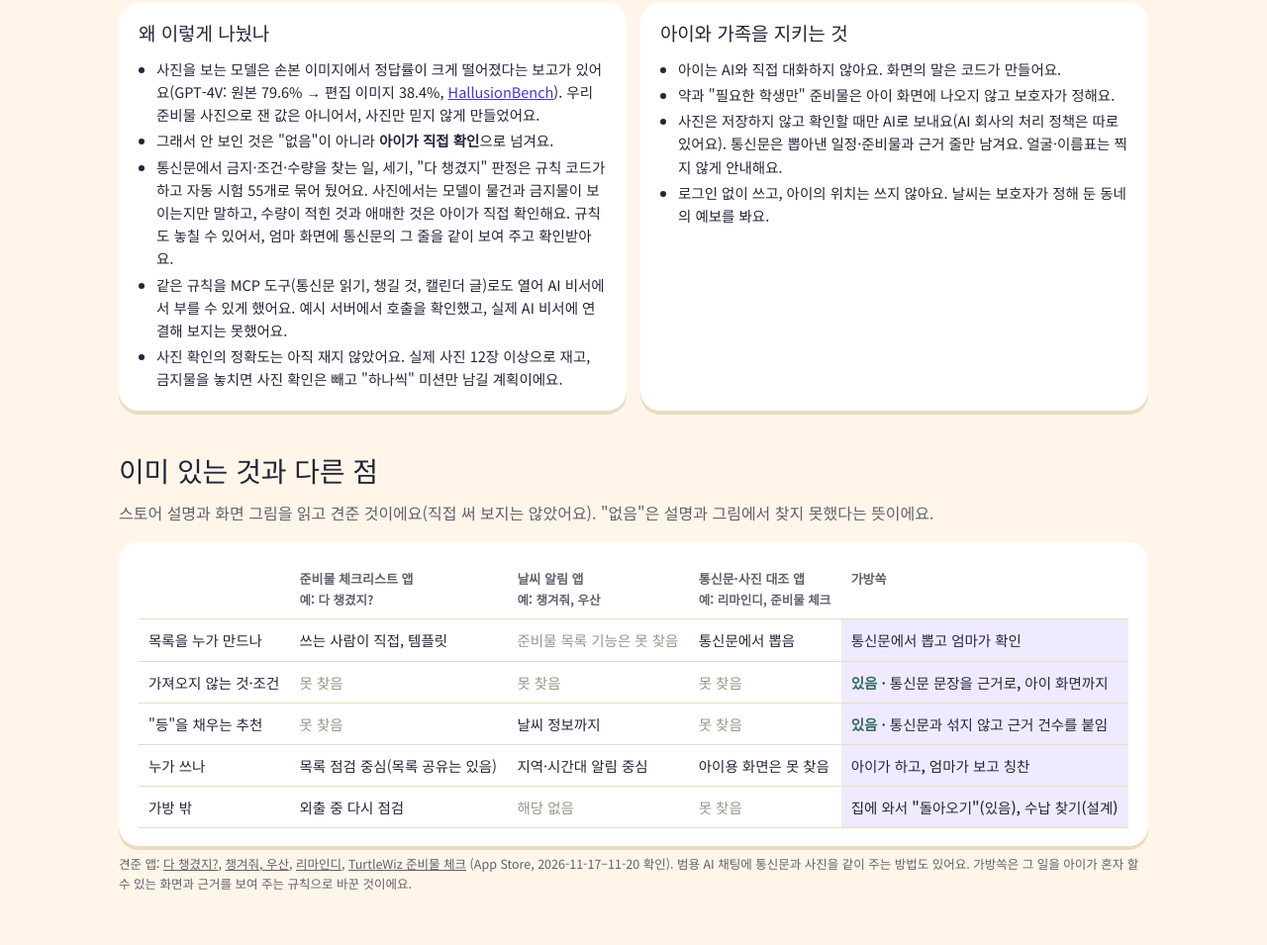
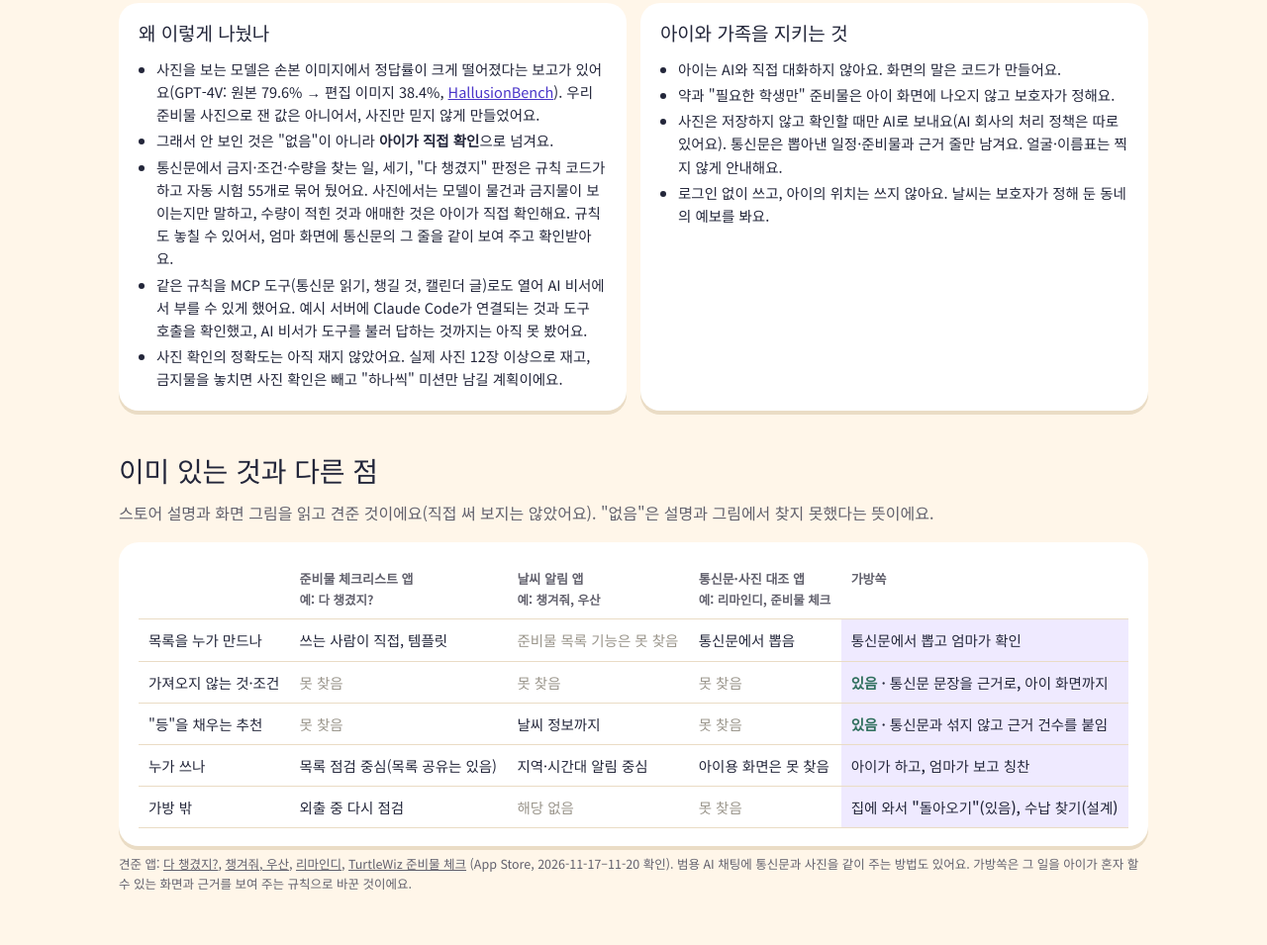
Before and after one commit to kimble125/chaenggyeojwo-ai-bag-check, a plain HTML site: page docs/index.html in a window 1280 px wide. Shown: the part 2567-3522 px from the top of the page at 99% size. Drawn offline with Linux system fonts and the light colour scheme.

Commit message:
[Aside sO44oA34HRXaAfBm] MCP 확인 범위를 사실대로: 예시 서버에 Claude Code 2.1.329 연결 확인(✔ Connected), 모델이 도구를 불러 답하는 것은 미확인

```diff
--- a/docs/index.html
+++ b/docs/index.html
@@ -169,7 +169,7 @@
       <li>사진을 보는 모델은 손본 이미지에서 정답률이 크게 떨어졌다는 보고가 있어요(GPT-4V: 원본 79.6% → 편집 이미지 38.4%, <a href="https://arxiv.org/abs/2310.14566" target="_blank" rel="noopener">HallusionBench</a>). 우리 준비물 사진으로 잰 값은 아니어서, 사진만 믿지 않게 만들었어요.</li>
       <li>그래서 안 보인 것은 "없음"이 아니라 <b>아이가 직접 확인</b>으로 넘겨요.</li>
       <li>통신문에서 금지·조건·수량을 찾는 일, 세기, "다 챙겼지" 판정은 규칙 코드가 하고 자동 시험 55개로 묶어 뒀어요. 사진에서는 모델이 물건과 금지물이 보이는지만 말하고, 수량이 적힌 것과 애매한 것은 아이가 직접 확인해요. 규칙도 놓칠 수 있어서, 엄마 화면에 통신문의 그 줄을 같이 보여 주고 확인받아요.</li>
-      <li>같은 규칙을 MCP 도구(통신문 읽기, 챙길 것, 캘린더 글)로도 열어 AI 비서에서 부를 수 있게 했어요. 예시 서버에서 호출을 확인했고, 실제 AI 비서에 연결해 보지는 못했어요.</li>
+      <li>같은 규칙을 MCP 도구(통신문 읽기, 챙길 것, 캘린더 글)로도 열어 AI 비서에서 부를 수 있게 했어요. 예시 서버에 Claude Code가 연결되는 것과 도구 호출을 확인했고, AI 비서가 도구를 불러 답하는 것까지는 아직 못 봤어요.</li>
       <li>사진 확인의 정확도는 아직 재지 않았어요. 실제 사진 12장 이상으로 재고, 금지물을 놓치면 사진 확인은 빼고 "하나씩" 미션만 남길 계획이에요.</li></ul></div>
     <div class="card"><h3>아이와 가족을 지키는 것</h3><ul>
       <li>아이는 AI와 직접 대화하지 않아요. 화면의 말은 코드가 만들어요.</li>
```
Also changed, not shown: 2 other files.
